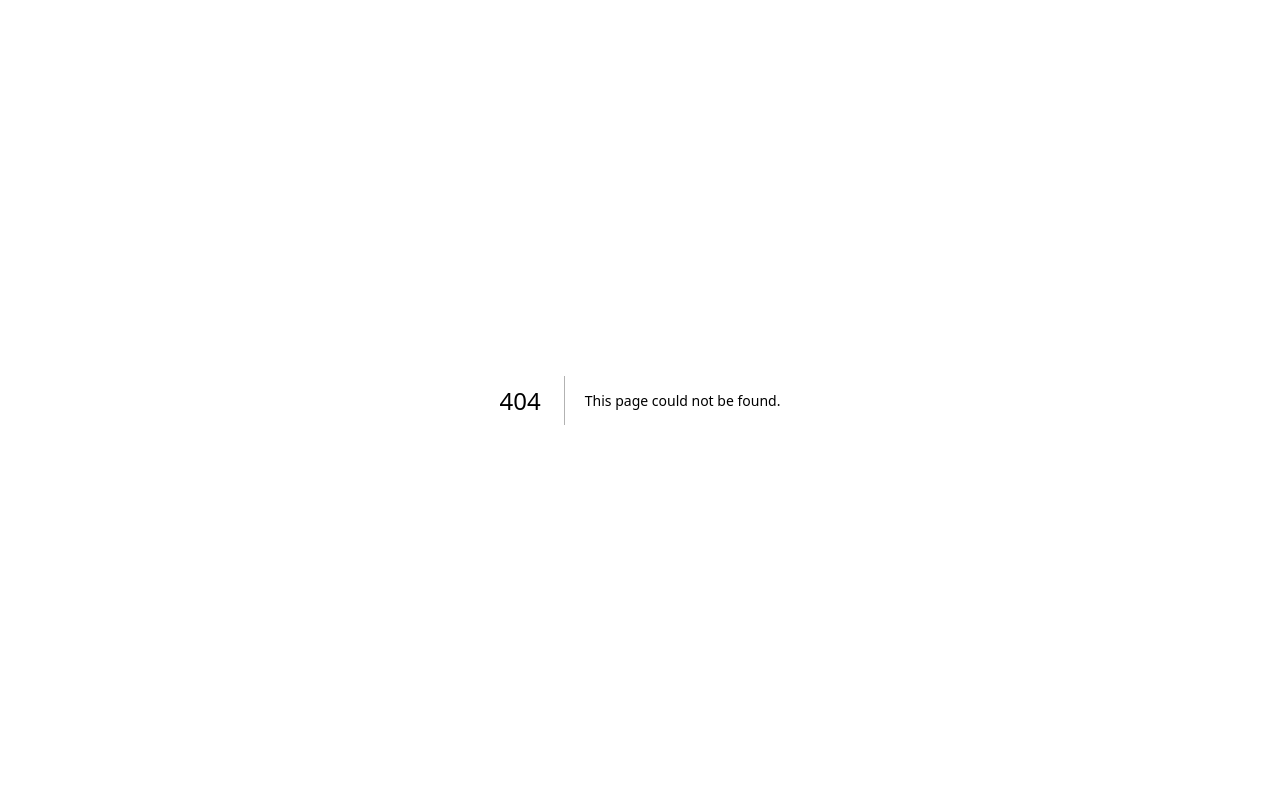
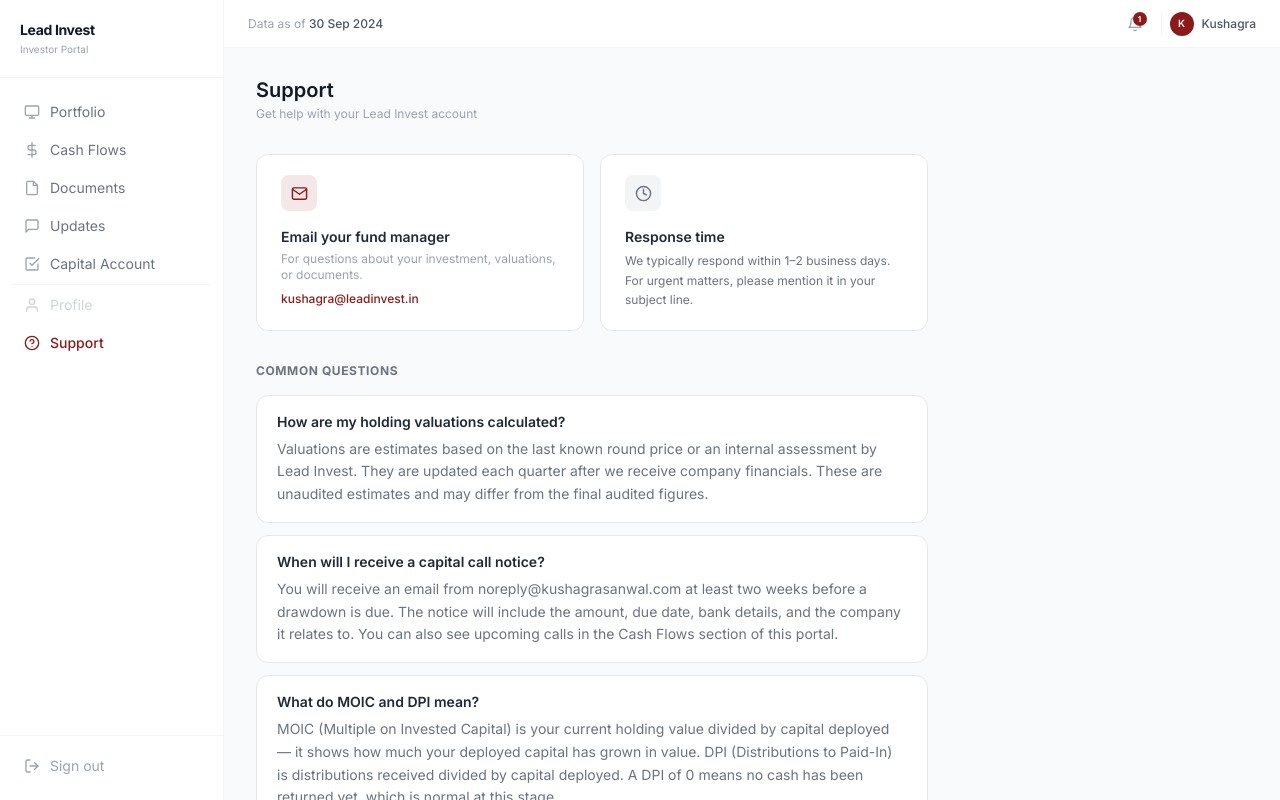
Before and after one commit to kushagra-leadinvest/lp-portal, a Next.js app: page /dashboard/support in a window 1280 px wide. Before the commit this address had no page. Built offline with nearby package versions, Linux system fonts and the light colour scheme.

Commit message:
Add support page

```diff
--- /dev/null
+++ b/app/dashboard/support/page.tsx
@@ -0,0 +1,93 @@
+export default function SupportPage() {
+  return (
+    <div className="min-h-full flex flex-col">
+      <div className="px-8 pt-7 pb-0">
+        <div className="mb-8">
+          <h1 className="text-xl font-semibold text-gray-900">Support</h1>
+          <p className="text-xs text-gray-400 mt-0.5">Get help with your Lead Invest account</p>
+        </div>
+
+        <div className="grid grid-cols-1 sm:grid-cols-2 gap-4 mb-8 max-w-2xl">
+          <a
+            href="mailto:kushagra@leadinvest.in"
+            className="bg-white border border-gray-200 rounded-xl px-6 py-5 hover:border-[#8B1A1A]/30 hover:bg-red-50/20 transition-all group"
+          >
+            <div className="w-9 h-9 rounded-lg bg-[#8B1A1A]/10 flex items-center justify-center mb-4">
+              <svg width="17" height="17" viewBox="0 0 24 24" fill="none" stroke="#8B1A1A" strokeWidth="2" strokeLinecap="round" strokeLinejoin="round">
+                <path d="M4 4h16c1.1 0 2 .9 2 2v12c0 1.1-.9 2-2 2H4c-1.1 0-2-.9-2-2V6c0-1.1.9-2 2-2z" />
+                <polyline points="22,6 12,13 2,6" />
+              </svg>
+            </div>
+            <p className="text-sm font-semibold text-gray-800 group-hover:text-[#8B1A1A] transition-colors mb-1">
+              Email your fund manager
+            </p>
+            <p className="text-xs text-gray-400 mb-2">
+              For questions about your investment, valuations, or documents.
+            </p>
+            <p className="text-xs font-medium text-[#8B1A1A]">kushagra@leadinvest.in</p>
+          </a>
+
+          <div className="bg-white border border-gray-200 rounded-xl px-6 py-5">
+            <div className="w-9 h-9 rounded-lg bg-gray-100 flex items-center justify-center mb-4">
+              <svg width="17" height="17" viewBox="0 0 24 24" fill="none" stroke="#6b7280" strokeWidth="2" strokeLinecap="round" strokeLinejoin="round">
+                <circle cx="12" cy="12" r="10" />
+                <polyline points="12 6 12 12 16 14" />
+              </svg>
+            </div>
+            <p className="text-sm font-semibold text-gray-800 mb-1">Response time</p>
+            <p className="text-xs text-gray-500 leading-relaxed">
+              We typically respond within 1–2 business days. For urgent matters, please mention
+              it in your subject line.
+            </p>
+          </div>
+        </div>
+
+        <div className="max-w-2xl">
+          <h2 className="text-xs font-bold text-gray-500 uppercase tracking-wider mb-4">
+            Common questions
+          </h2>
+          <div className="space-y-3">
+            {FAQS.map((faq, i) => (
+              <div key={i} className="bg-white border border-gray-200 rounded-xl px-5 py-4">
+                <p className="text-sm font-semibold text-gray-800 mb-1.5">{faq.q}</p>
+                <p className="text-sm text-gray-500 leading-relaxed">{faq.a}</p>
+              </div>
+            ))}
+          </div>
+        </div>
+      </div>
+
+      <footer className="mt-auto px-8 py-6 border-t border-gray-100">
+        <p className="text-[11px] text-gray-400">
+          Lead Invest · Investor portal · Questions?{" "}
+          <a href="mailto:kushagra@leadinvest.in" className="text-[#8B1A1A] hover:underline">
+            kushagra@leadinvest.in
+          </a>
+        </p>
+      </footer>
+    </div>
+  );
+}
+
+const FAQS = [
+  {
+    q: "How are my holding valuations calculated?",
+    a: "Valuations are estimates based on the last known round price or an internal assessment by Lead Invest. They are updated each quarter after we receive company financials. These are unaudited estimates and may differ from the final audited figures.",
+  },
+  {
+    q: "When will I receive a capital call notice?",
+    a: "You will receive an email from noreply@kushagrasanwal.com at least two weeks before a drawdown is due. The notice will include the amount, due date, bank details, and the company it relates to. You can also see upcoming calls in the Cash Flows section of this portal.",
+  },
+  {
+    q: "What do MOIC and DPI mean?",
+    a: "MOIC (Multiple on Invested Capital) is your current holding value divided by capital deployed — it shows how much your deployed capital has grown in value. DPI (Distributions to Paid-In) is distributions received divided by capital deployed. A DPI of 0 means no cash has been returned yet, which is normal at this stage.",
+  },
+  {
+    q: "How do I update my contact details or bank account?",
+    a: "Please email kushagra@leadinvest.in with your updated details. Do not share sensitive information (account numbers, ID documents) on this portal.",
+  },
+  {
+    q: "Where can I find my subscription agreement?",
+    a: "Your subscription agreement is available in the Documents section of this portal. If you cannot find it, contact us and we will resend it.",
+  },
+];
```
